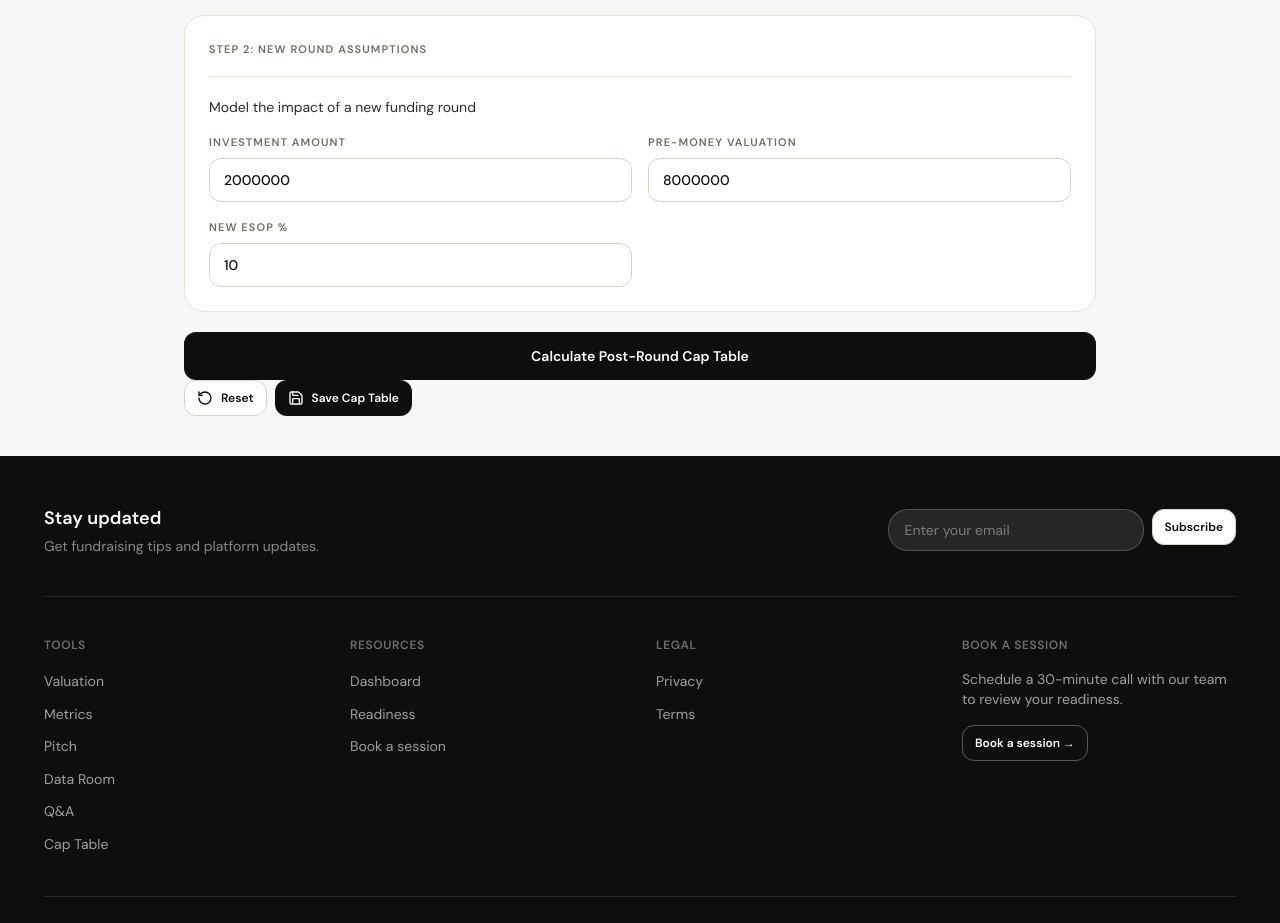
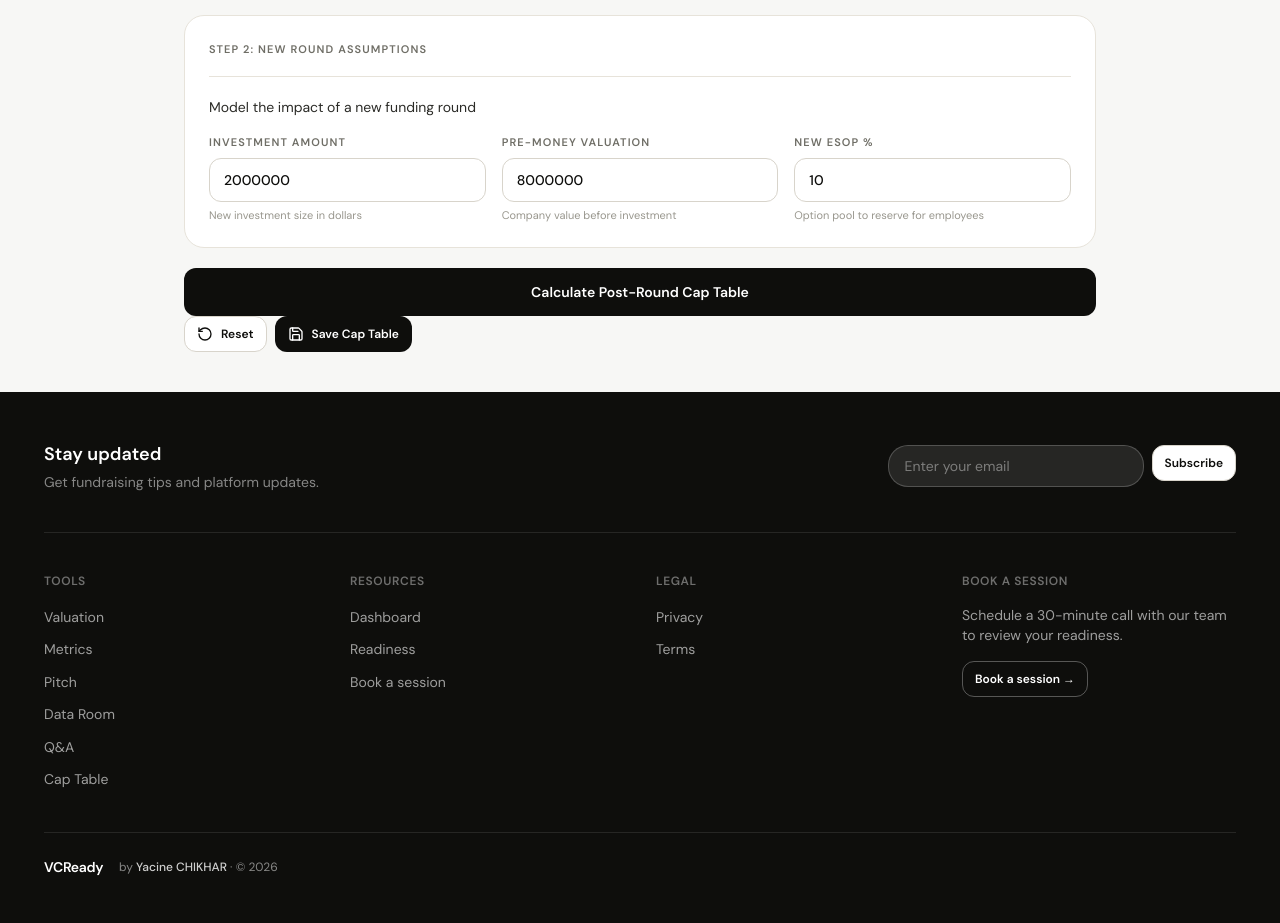
Before and after one commit to Yacine-88/Readyvc, a Next.js app: page /captable in a window 1280 px wide. Shown: the part 1020-1943 px from the top of the page. Built offline with nearby package versions, Linux system fonts and the light colour scheme.

Commit message:
fix: correct component prop mismatches in Cap Table
Fix FormGrid and InputField prop issues for consistent API usage.

Co-authored-by: Yacine_CHIKHAR <74190073+Yacine-88@users.noreply.github.com>

```diff
--- a/app/captable/page.tsx
+++ b/app/captable/page.tsx
@@ -235,7 +235,7 @@ export default function CapTablePage() {
           {/* Add Shareholder Form */}
           <div className="bg-soft border border-border rounded-[var(--radius-md)] p-4">
             <h4 className="font-semibold text-sm mb-3">Add Shareholder</h4>
-            <FormGrid columns={2}>
+            <FormGrid cols={2}>
               <InputField
                 label="Name"
                 placeholder="e.g., New Investor"
@@ -282,7 +282,7 @@ export default function CapTablePage() {
         <p className="text-sm text-ink-secondary mb-4">
           Model the impact of a new funding round
         </p>
-        <FormGrid columns={3}>
+        <FormGrid cols={3}>
           <InputField
             label="Investment Amount"
             type="number"
@@ -293,7 +293,7 @@ export default function CapTablePage() {
                 investmentAmount: parseFloat(e.target.value) || 0,
               }))
             }
-            help="New investment size in dollars"
+            hint="New investment size in dollars"
           />
           <InputField
             label="Pre-Money Valuation"
@@ -305,7 +305,7 @@ export default function CapTablePage() {
                 preMoneyValuation: parseFloat(e.target.value) || 0,
               }))
             }
-            help="Company value before investment"
+            hint="Company value before investment"
           />
           <InputField
             label="New ESOP %"
@@ -317,7 +317,7 @@ export default function CapTablePage() {
                 newEsopPercentage: parseFloat(e.target.value) || 0,
               }))
             }
-            help="Option pool to reserve for employees"
+            hint="Option pool to reserve for employees"
           />
         </FormGrid>
       </ToolSection>
```
